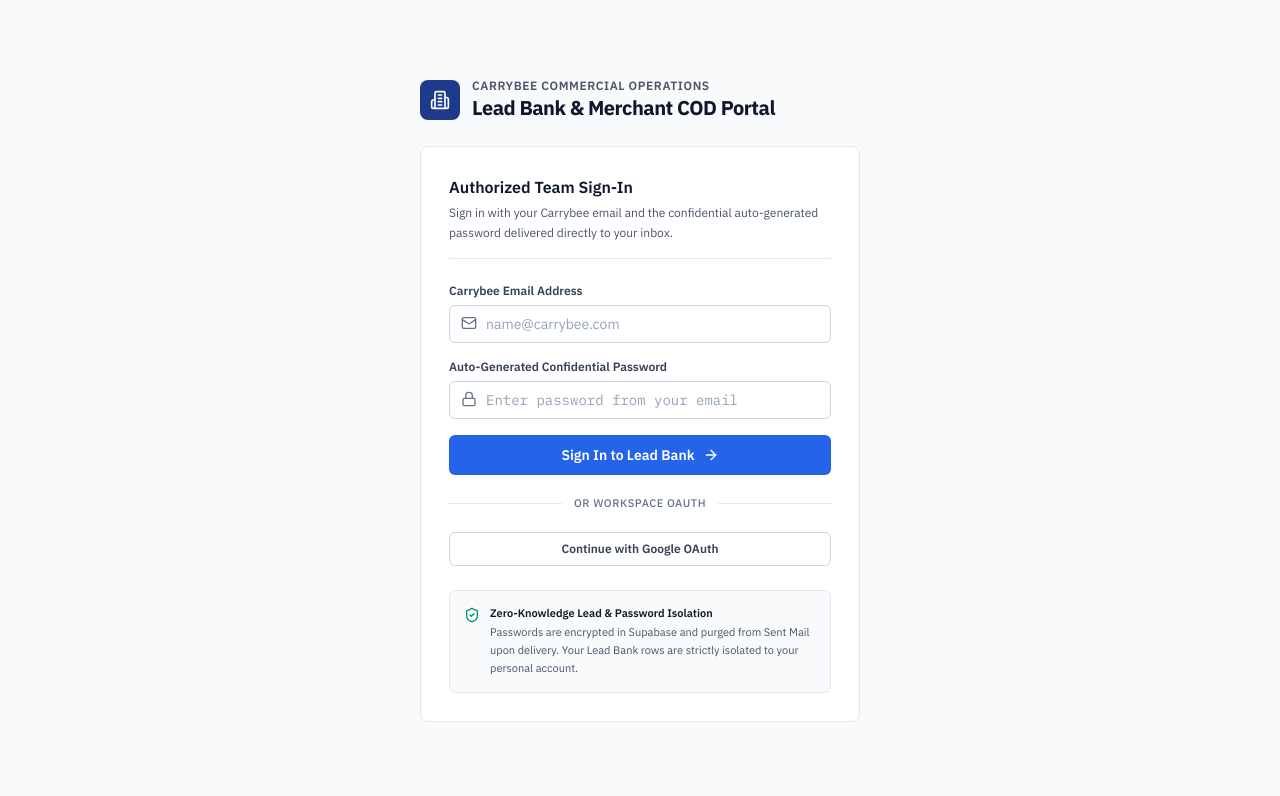
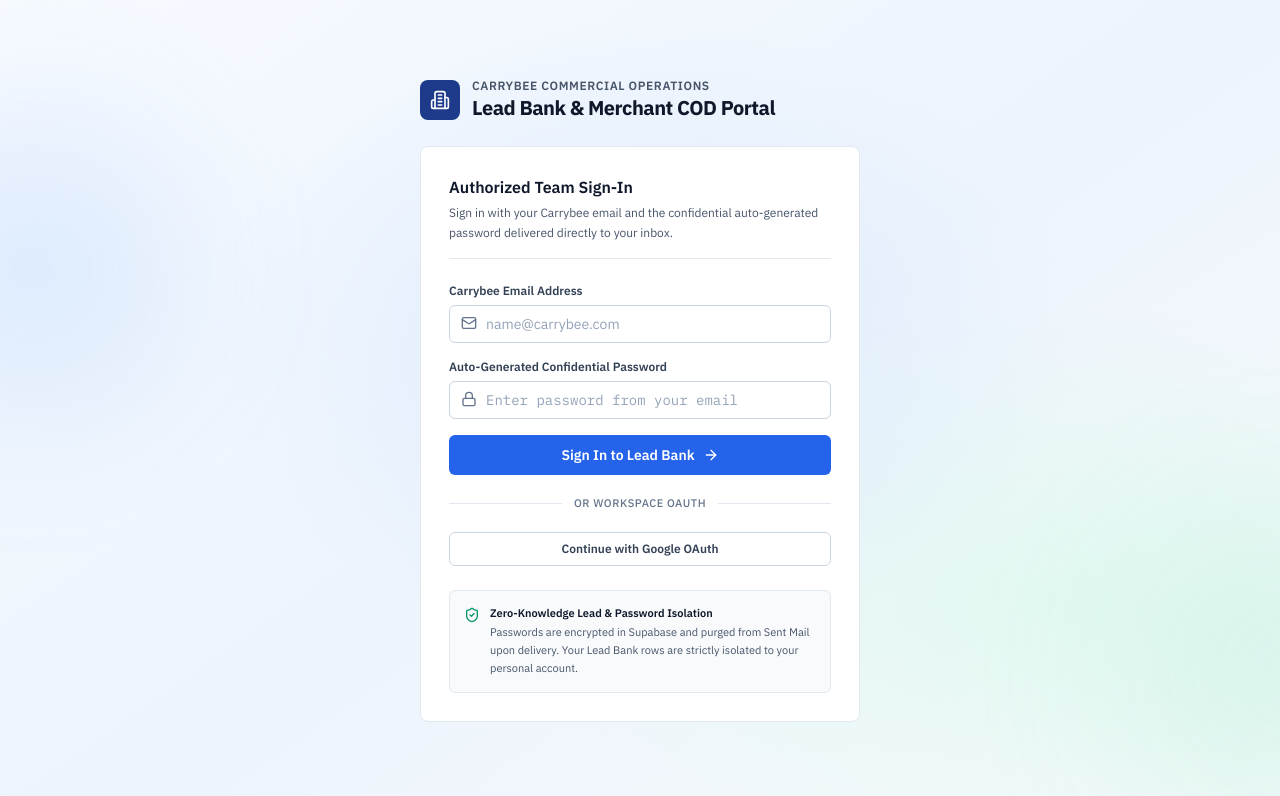
Before and after one commit to nuruzzamannahid57-cyber/carrybee-lead-bank, a Next.js app: page / in a window 1280 px wide. Shown: the top 796 px of the page. Built offline with nearby package versions, Linux system fonts and the light colour scheme; no server answers.

Commit message:
style: add glass surfaces and subtle motion design

```diff
--- a/src/app/globals.css
+++ b/src/app/globals.css
@@ -7,7 +7,7 @@
   --color-on-primary: #FFFFFF;
   --color-secondary: #3B82F6;
   --color-accent: #059669;
-  --color-background: #F8FAFC;
+  --color-background: #F3F7FC;
   --color-foreground: #0F172A;
   --color-card: #FFFFFF;
   --color-muted: #F1F5F9;
@@ -18,20 +18,146 @@
 
 html,
 body {
+  min-height: 100%;
   background-color: var(--color-background);
   color: var(--color-foreground);
   font-feature-settings: 'cv02', 'cv03', 'cv04', 'cv11';
   -webkit-font-smoothing: antialiased;
 }
 
-.tabular-nums {
-  font-variant-numeric: tabular-nums;
+.tabular-nums { font-variant-numeric: tabular-nums; }
+
+/* Soft animated color fields sit behind the entire experience. */
+.app-shell {
+  position: relative;
+  isolation: isolate;
+  overflow: clip;
+  background:
+    radial-gradient(ellipse at 12% 0%, rgba(219, 234, 254, .72), transparent 38%),
+    radial-gradient(ellipse at 92% 18%, rgba(209, 250, 229, .52), transparent 34%),
+    linear-gradient(145deg, #f7faff 0%, #eef4fb 52%, #f7fafc 100%);
+}
+
+.app-shell::before,
+.app-shell::after {
+  content: '';
+  position: fixed;
+  z-index: -1;
+  width: min(34vw, 30rem);
+  aspect-ratio: 1;
+  border-radius: 9999px;
+  pointer-events: none;
+  filter: blur(70px);
+  opacity: .45;
+  animation: ambient-drift 18s ease-in-out infinite alternate;
+}
+
+.app-shell::before {
+  top: 8%;
+  left: -12rem;
+  background: radial-gradient(circle, rgba(96, 165, 250, .48), rgba(147, 197, 253, .05) 68%);
+}
+
+.app-shell::after {
+  right: -12rem;
+  bottom: -8%;
+  background: radial-gradient(circle, rgba(52, 211, 153, .34), rgba(167, 243, 208, .04) 68%);
+  animation-delay: -8s;
+}
+
+.glass-header {
+  position: relative;
+  z-index: 2;
+  background: rgba(255, 255, 255, .70) !important;
+  border-color: rgba(255, 255, 255, .82) !important;
+  box-shadow: 0 12px 38px rgba(30, 64, 110, .075), inset 0 1px rgba(255,255,255,.9);
+  backdrop-filter: blur(22px) saturate(155%);
+  -webkit-backdrop-filter: blur(22px) saturate(155%);
+  animation: glass-drop-in .65s cubic-bezier(.2,.7,.2,1) both;
+}
+
+.glass-panel,
+.dashboard-shell div[class*="rounded-lg"][class*="border"][class*="bg-white"] {
+  background: rgba(255, 255, 255, .68) !important;
+  border-color: rgba(255, 255, 255, .90) !important;
+  box-shadow: 0 18px 48px rgba(30, 64, 110, .08), 0 2px 8px rgba(30, 64, 110, .035), inset 0 1px rgba(255,255,255,.95);
+  backdrop-filter: blur(18px) saturate(145%);
+  -webkit-backdrop-filter: blur(18px) saturate(145%);
+}
+
+.login-shell {
+  background:
+    radial-gradient(ellipse at 50% 42%, rgba(219, 234, 254, .85), transparent 48%),
+    radial-gradient(ellipse at 82% 75%, rgba(209, 250, 229, .48), transparent 35%),
+    linear-gradient(145deg, #f7faff 0%, #edf4fc 52%, #f8fafc 100%);
+}
+
+.login-card {
+  border-radius: 1.25rem !important;
+  padding: 2rem !important;
+  animation: card-arrive .75s cubic-bezier(.18,.8,.25,1) .08s both;
+}
+
+.dashboard-content {
+  animation: content-arrive .55s cubic-bezier(.2,.7,.2,1) both;
+}
+
+/* A little depth and movement on interactive surfaces, without affecting layout. */
+.dashboard-shell button,
+.login-shell button {
+  transition: transform .2s ease, box-shadow .2s ease, background-color .2s ease, border-color .2s ease;
+}
+
+.dashboard-shell button:hover:not(:disabled),
+.login-shell button:hover:not(:disabled) {
+  transform: translateY(-1px);
+}
+
+.dashboard-shell button:active:not(:disabled),
+.login-shell button:active:not(:disabled) {
+  transform: translateY(0) scale(.985);
+}
+
+.dashboard-shell main > div,
+.dashboard-shell main section {
+  animation: content-arrive .5s cubic-bezier(.2,.7,.2,1) both;
+}
+
+input, select, textarea {
+  transition: box-shadow .2s ease, border-color .2s ease, background-color .2s ease;
+}
+
+input:focus, select:focus, textarea:focus {
+  box-shadow: 0 0 0 4px rgba(59, 130, 246, .13);
+}
+
+@keyframes ambient-drift {
+  from { transform: translate3d(0, -1.5rem, 0) scale(.94); }
+  to { transform: translate3d(2rem, 2rem, 0) scale(1.08); }
+}
+
+@keyframes glass-drop-in {
+  from { opacity: 0; transform: translateY(-10px); }
+  to { opacity: 1; transform: translateY(0); }
+}
+
+@keyframes card-arrive {
+  from { opacity: 0; transform: translateY(18px) scale(.985); }
+  to { opacity: 1; transform: translateY(0) scale(1); }
+}
+
+@keyframes content-arrive {
+  from { opacity: 0; transform: translateY(10px); }
+  to { opacity: 1; transform: translateY(0); }
+}
+
+@media (max-width: 640px) {
+  .login-card { padding: 1.35rem !important; }
+  .app-shell::before, .app-shell::after { opacity: .32; filter: blur(52px); }
 }
 
 @media (prefers-reduced-motion: reduce) {
-  *,
-  *::before,
-  *::after {
+  *, *::before, *::after {
     animation-duration: 0.01ms !important;
     animation-iteration-count: 1 !important;
     transition-duration: 0.01ms !important;
--- a/src/app/page.tsx
+++ b/src/app/page.tsx
@@ -203,9 +203,9 @@ export default function DashboardHomePage() {
   const badge = ROLE_BADGE[member.role] || ROLE_BADGE.team_member;
 
   return (
-    <div className="min-h-screen bg-[#F8FAFC]">
+    <div className="app-shell dashboard-shell min-h-screen">
       {/* Formal Corporate Top Bar */}
-      <header className="border-b border-[#E2E8F0] bg-white">
+      <header className="glass-header border-b border-[#E2E8F0] bg-white">
         <div className="mx-auto flex max-w-7xl flex-col justify-between gap-3 px-4 py-3.5 sm:px-6 lg:flex-row lg:items-center">
           <div className="flex items-center gap-3">
             <div className="flex h-9 w-9 items-center justify-center rounded-md bg-[#1E3A8A] text-white">
--- a/src/components/LoginView.tsx
+++ b/src/components/LoginView.tsx
@@ -62,7 +62,7 @@ export default function LoginView({ onLoginSuccess }: LoginViewProps) {
   }
 
   return (
-    <div className="min-h-screen bg-[#F8FAFC] flex flex-col justify-center px-4 py-12">
+    <div className="app-shell login-shell min-h-screen flex flex-col justify-center px-4 py-12">
       <div className="mx-auto w-full max-w-[440px]">
         <div className="mb-6 flex items-center gap-3">
           <div className="flex h-10 w-10 items-center justify-center rounded-lg bg-[#1E3A8A] text-white">
```
